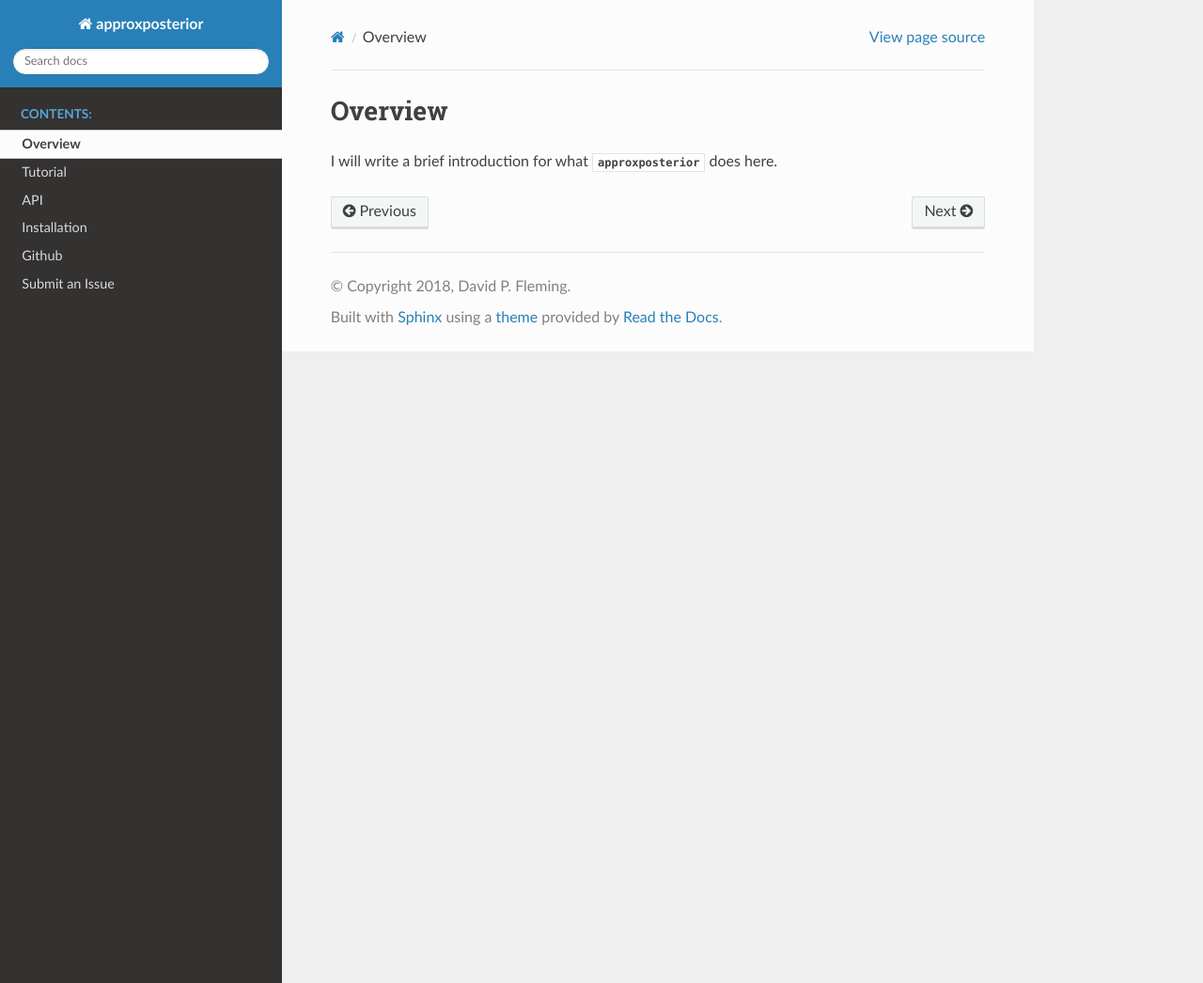
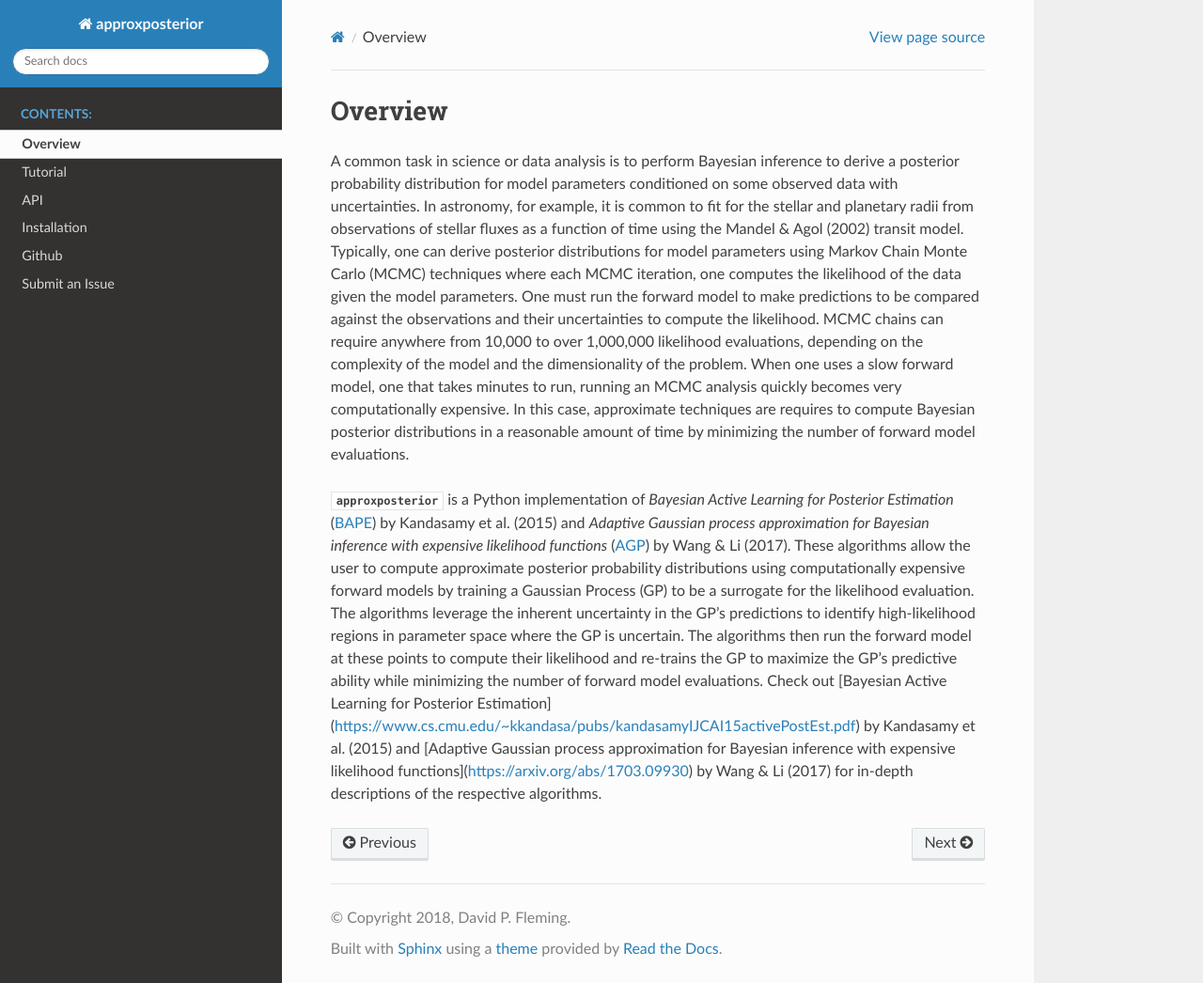
Before and after one commit to dflemin3/approxposterior, a Sphinx documentation site: the page built from doc/overview.rst, in a window 1280 px wide and 1046 px high. Shown: the whole window at 94% size. Built offline with Sphinx 7.4.7 and the Read the Docs theme 2.0.0, drawn with Linux system fonts in a browser that asks for light colours.

Commit message:
updating docs

```diff
--- a/doc/overview.rst
+++ b/doc/overview.rst
@@ -1,4 +1,26 @@
 Overview
 ========
 
-I will write a brief introduction for what :py:obj:`approxposterior` does here.
+A common task in science or data analysis is to perform Bayesian inference to derive a posterior probability distribution
+for model parameters conditioned on some observed data with uncertainties.  In astronomy, for example, it is common
+to fit for the stellar and planetary radii from observations of stellar fluxes as a function of time using the Mandel & Agol (2002)
+transit model.  Typically, one can derive posterior distributions for model parameters using Markov Chain Monte Carlo (MCMC) techniques where
+each MCMC iteration, one computes the likelihood of the data given the model parameters.  One must run the forward model to make
+predictions to be compared against the observations and their uncertainties to compute the likelihood.  MCMC chains can require anywhere
+from 10,000 to over 1,000,000 likelihood evaluations, depending on the complexity of the model and the dimensionality of the problem.
+When one uses a slow forward model, one that takes minutes to run, running an MCMC analysis quickly becomes very computationally expensive.
+In this case, approximate techniques are requires to compute Bayesian posterior distributions in a reasonable amount of time by minimizing
+the number of forward model evaluations.
+
+:py:obj:`approxposterior` is a Python implementation of `Bayesian Active Learning for Posterior Estimation` (BAPE_)
+by Kandasamy et al. (2015) and `Adaptive Gaussian process approximation for Bayesian inference with expensive likelihood functions` (AGP_) by Wang & Li (2017).
+These algorithms allow the user to compute approximate posterior probability distributions using computationally expensive forward models
+by training a Gaussian Process (GP) to be a surrogate for the likelihood evaluation.  The algorithms leverage the inherent uncertainty in the GP's
+predictions to identify high-likelihood regions in parameter space where the GP is uncertain.  The algorithms then run the forward model at
+these points to compute their likelihood and re-trains the GP to maximize the GP's predictive ability while minimizing the number of forward
+model evaluations.  Check out [Bayesian Active Learning for Posterior Estimation](https://www.cs.cmu.edu/~kkandasa/pubs/kandasamyIJCAI15activePostEst.pdf) by Kandasamy et al. (2015)
+and [Adaptive Gaussian process approximation for Bayesian inference with expensive likelihood functions](https://arxiv.org/abs/1703.09930) by Wang & Li (2017)
+for in-depth descriptions of the respective algorithms.
+
+.. _BAPE: https://www.cs.cmu.edu/~kkandasa/pubs/kandasamyIJCAI15activePostEst.pdf
+.. _AGP: https://arxiv.org/abs/1703.09930
```
Also changed, not shown: README.md (+30 -3 lines), doc/tutorial.rst (+11 -1 lines).
